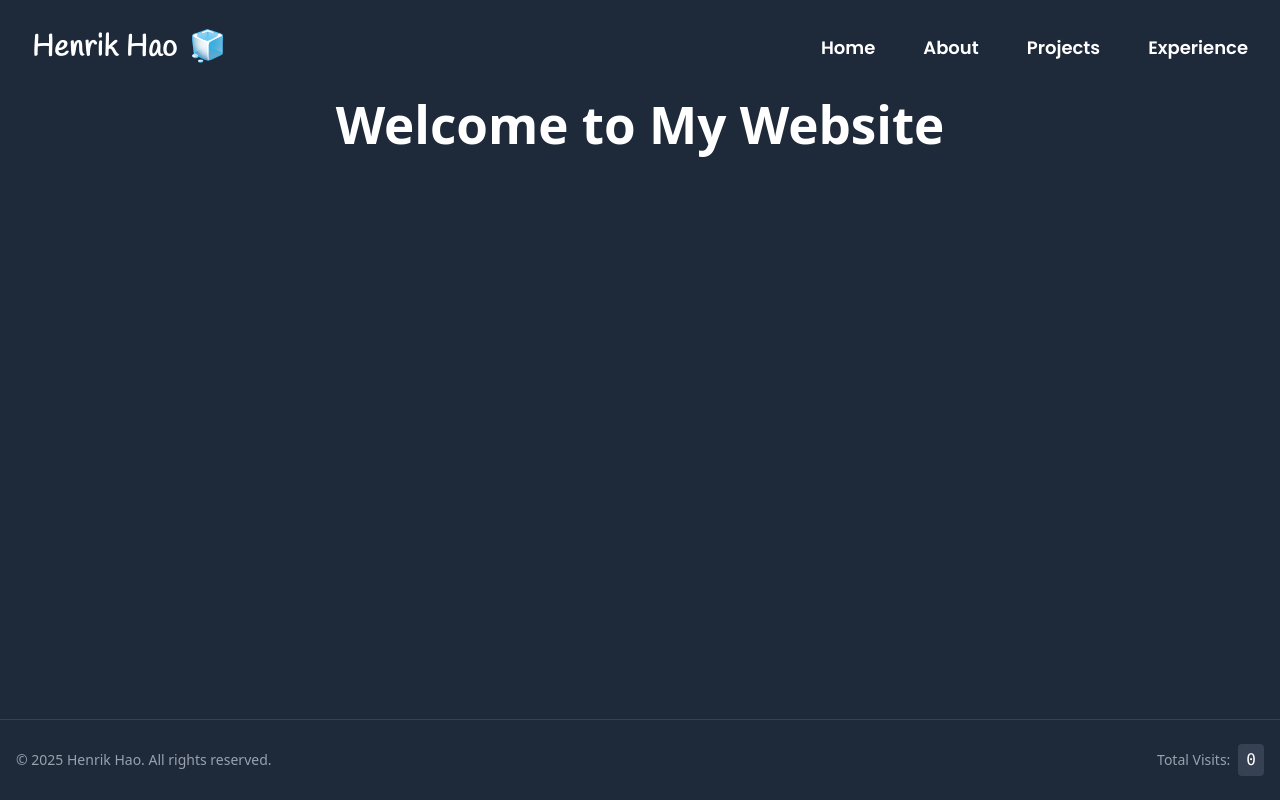
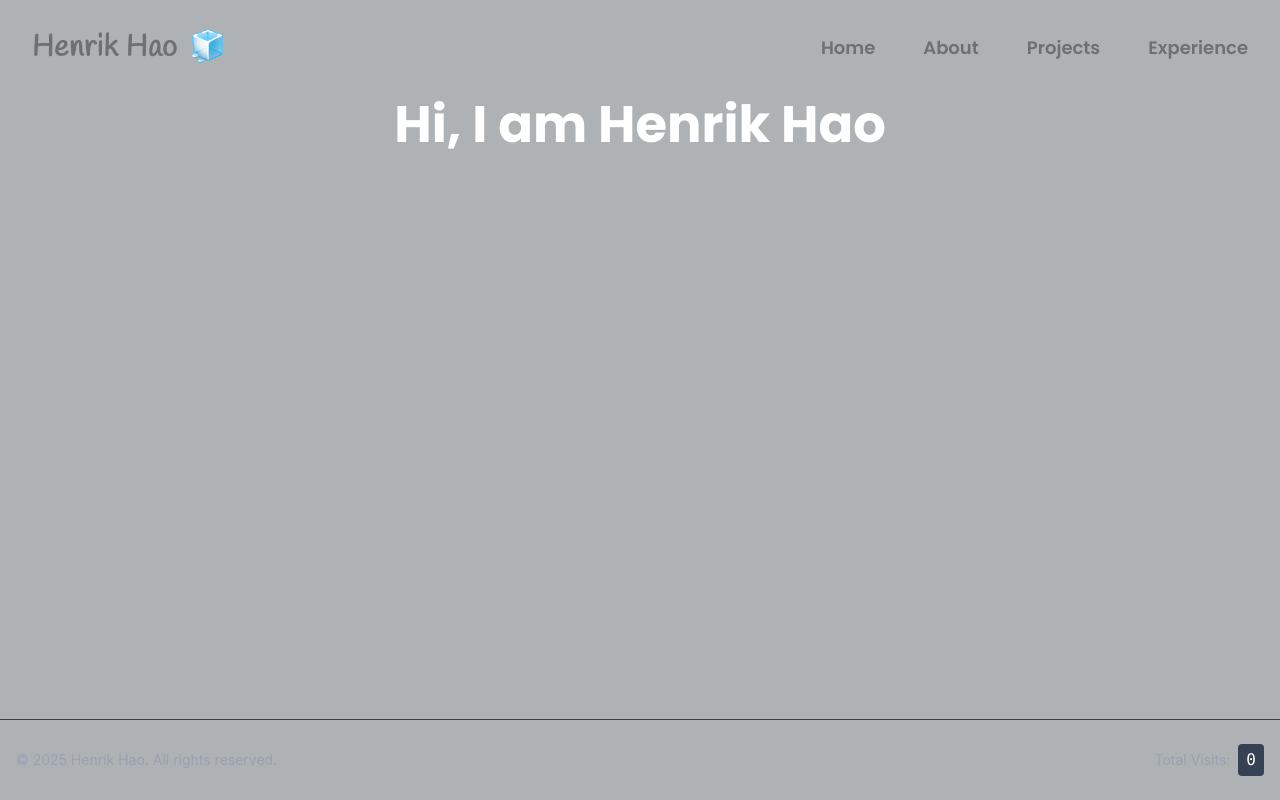
Before and after one commit to HenrikHao/my-personal-web, a React (Vite) app: page / in a window 1280 px wide. Built offline with nearby package versions, Linux system fonts and the light colour scheme.

Commit message:
update color theme

```diff
--- a/src/App.jsx
+++ b/src/App.jsx
@@ -8,7 +8,7 @@ import Home from './pages/Home'; // Create this page or substitute with your con
 function App() {
   return (
     <Router>
-      <div className="flex flex-col min-h-screen bg-gray-800">
+      <div className="flex flex-col min-h-screen bg-dark">
         <Navbar />
         <main className="flex-grow">
           <Routes>
--- a/src/components/Navbar.jsx
+++ b/src/components/Navbar.jsx
@@ -56,13 +56,13 @@ const Navbar = () => {
             <div class="max-w-screen-xl mx-auto px-4 sm:px-6 lg:px-8">
                 <div class="flex items-center justify-between h-24">
                     <div class="flex-shrink-0">
-                        <Link to="/" class="text-white font-bold text-xl md:text-2xl lg:text-3xl font-handlee tracking-wide">
+                        <Link to="/" class="text-primary font-bold text-xl md:text-2xl lg:text-3xl font-handlee tracking-wide">
                             Henrik Hao <span class="ml-1">🧊</span>
                         </Link>
                     </div>
                     <div class="hidden md:flex space-x-8 lg:space-x-12">
                         {navLinks.map((link) => (
-                            <Link to={link.path} key={link.name} class="text-white text-base font-semibold md:text-lg font-default hover:text-gray-300">
+                            <Link to={link.path} key={link.name} class="text-primary text-base font-semibold md:text-lg font-default hover:text-gray-300">
                                 {link.name}
                             </Link>
                         ))}
--- a/src/index.css
+++ b/src/index.css
@@ -3,7 +3,10 @@
 
 @theme {
   --font-handlee: 'Handlee', 'sans-serif';
-  --font-default: "Poppins", "sans-serif"
+  --font-default: "Poppins", "sans-serif";
+  --color-primary: #6B7175;
+  --color-light: #C5E9EA;
+  --color-background: #aeb2b5;
 }
 
 
@@ -24,6 +27,8 @@ body {
   margin: 0;
   min-width: 320px;
   min-height: 100vh;
+  @apply bg-background text-white;
+  font-family: 'Inter', sans-serif;
 }
 
 h1 {
--- a/src/pages/Home.jsx
+++ b/src/pages/Home.jsx
@@ -3,8 +3,8 @@ import React from 'react';
 const Home = () => {
     return (
         <div className="flex flex-col items-center pt-24">
-            <h1 className="text-4xl font-bold text-white mb-8">
-                Welcome to My Website
+            <h1 className="text-4xl font-bold text-white mb-8 font-default" >
+                Hi, I am Henrik Hao
             </h1>
 
             {/* Your other content can go here */}
```
